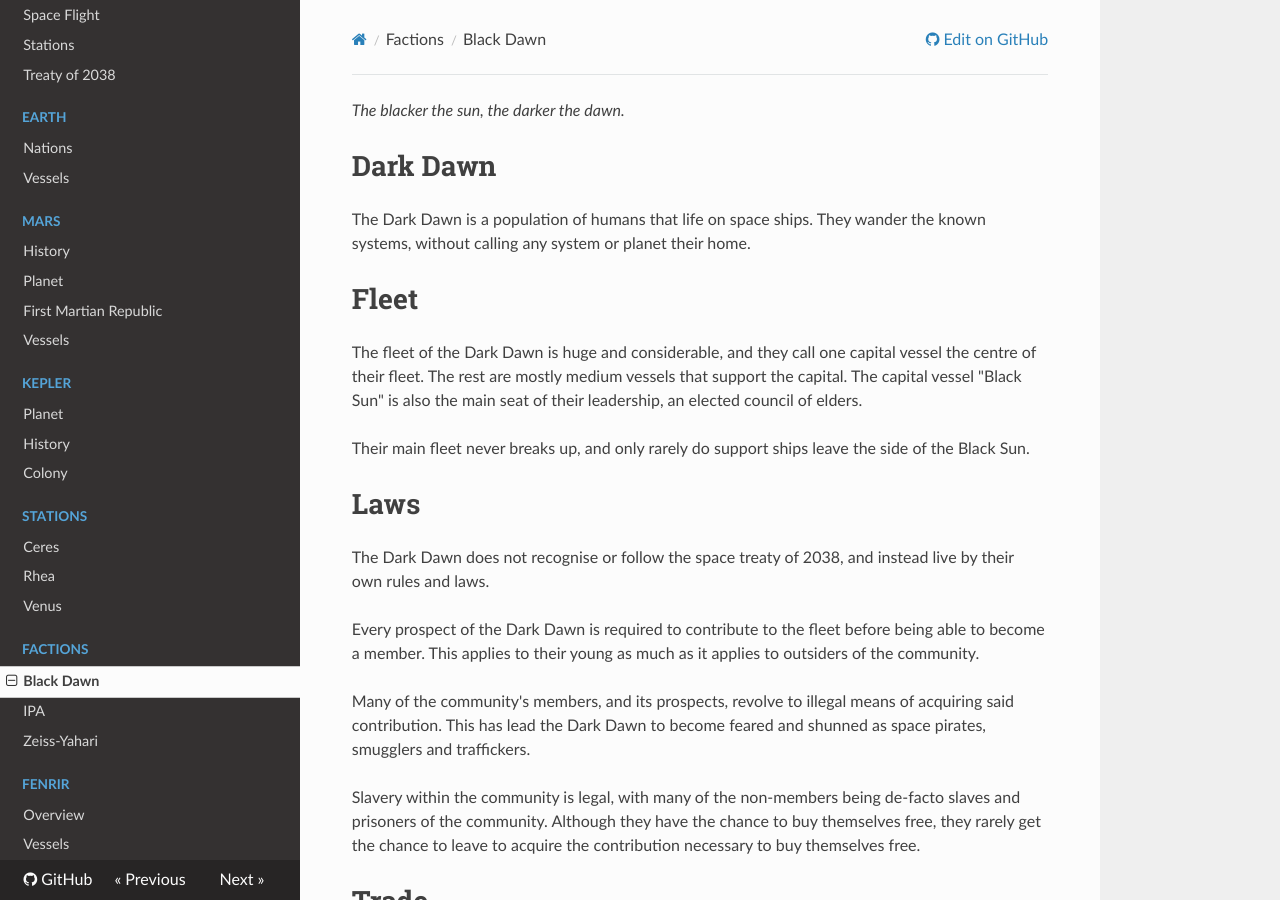
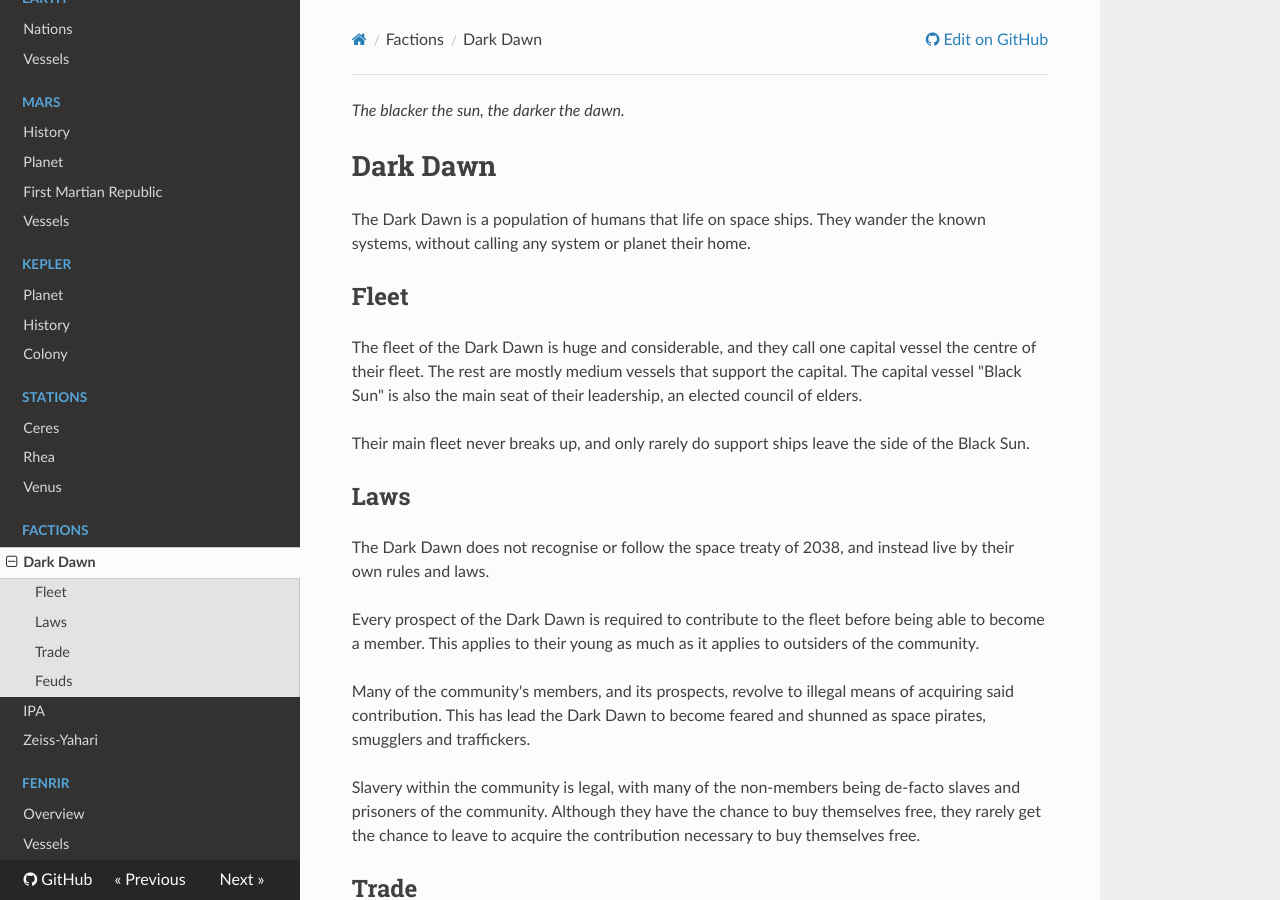
Before and after one commit to ehrpg/lastdescent, an MkDocs documentation site: the page built from docs/factions/darkdawn.md, in a window 1280 px wide and 900 px high. Built offline with MkDocs 1.6.1, drawn with Linux system fonts in a browser that asks for light colours; nearby versions of some CDN libraries; old or Windows-style settings are respelled for this version of MkDocs.

Commit message:
Fixed dark dawn article

```diff
--- a/docs/factions/darkdawn.md
+++ b/docs/factions/darkdawn.md
@@ -5,7 +5,7 @@ _The blacker the sun, the darker the dawn._
 The Dark Dawn is a population of humans that life on space ships. They wander
 the known systems, without calling any system or planet their home.
 
-# Fleet
+## Fleet
 
 The fleet of the Dark Dawn is huge and considerable, and they call one capital
 vessel the centre of their fleet. The rest are mostly medium vessels that
@@ -15,7 +15,7 @@ their leadership, an elected council of elders.
 Their main fleet never breaks up, and only rarely do support ships leave the
 side of the Black Sun.
 
-# Laws
+## Laws
 
 The Dark Dawn does not recognise or follow the space treaty of 2038, and instead
 live by their own rules and laws.
@@ -33,7 +33,7 @@ de-facto slaves and prisoners of the community. Although they have the chance
 to buy themselves free, they rarely get the chance to leave to acquire the
 contribution necessary to buy themselves free.
 
-# Trade
+## Trade
 
 The Dark Dawn foremost are traders. It doesn't matter if the goods are
 considered illegal. The Dark Dawn are also known as slave traders.
@@ -42,7 +42,7 @@ Many lone elements of the Dark Dawn are also known to dabble in piracy, and
 theft, especially if they still have to make the contribution to the community
 before being accepted.
 
-# Feuds
+## Feuds
 
 The IPA has classified the Dark Dawn as 'organised crime' and thus openly oppose
 the Dark Dawn. While the Dark Dawn avoids any direct confrontations with the
--- a/mkdocs.yml
+++ b/mkdocs.yml
@@ -33,7 +33,7 @@ pages:
       - Rhea: 'places/stations/rhea.md'
       - Venus: 'places/stations/venus.md'
   - Factions:
-      - Black Dawn: 'factions/darkdawn.md'
+      - Dark Dawn: 'factions/darkdawn.md'
       - IPA: 'factions/ipa.md'
       - Zeiss-Yahari: 'factions/zy.md'
   - Fenrir:
```
